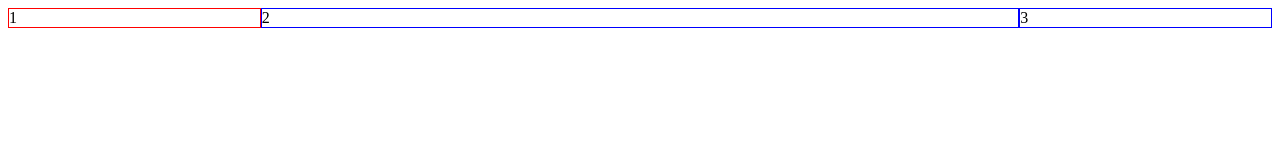
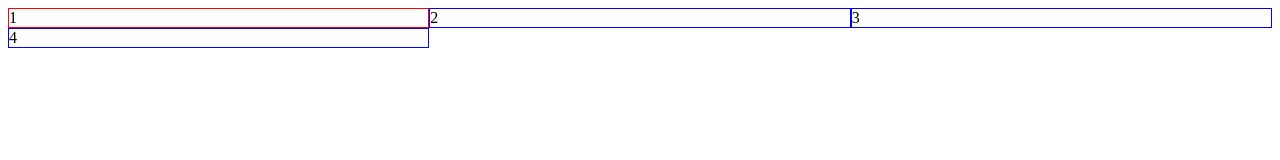
Before and after one commit to Jonas-Rocha/revisando-grid, a plain HTML site: page index.html in a window 1280 px wide. Drawn offline with Linux system fonts and the light colour scheme.

Commit message:
Grid template rows

```diff
--- a/index.html
+++ b/index.html
@@ -11,6 +11,7 @@
         <div>1</div>
         <span>2</span>
         <span>3</span>
+        <span>4</span>
     </div>
 
 </body>
--- a/style.css
+++ b/style.css
@@ -1,8 +1,7 @@
 #app {
     display: grid;
-    grid-template-columns: 1fr 3fr 1fr; /*1fr 1fr 1fr são frações flexiveis. pode usar assim também.*/
-    /*repeat(3, 1fr) serve para repedir 3x a coluna de 1fr
-    se não tiver espaço ele joga para baixo de forma resposiva*/
+    grid-template-columns: repeat(3, 1fr);
+    grid-template-rows: repeat(3, 1fr);
 }
 
 #app > div {
```
